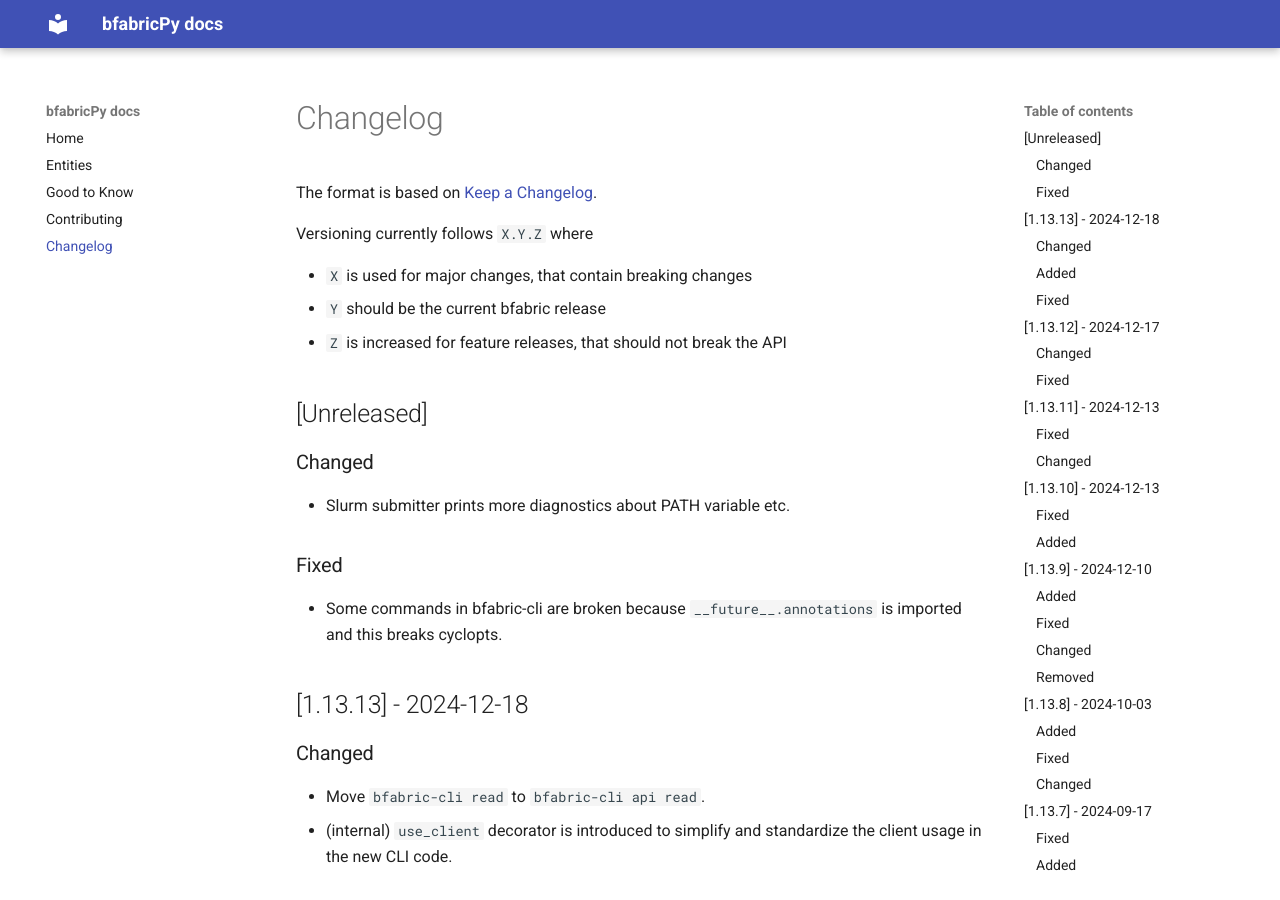
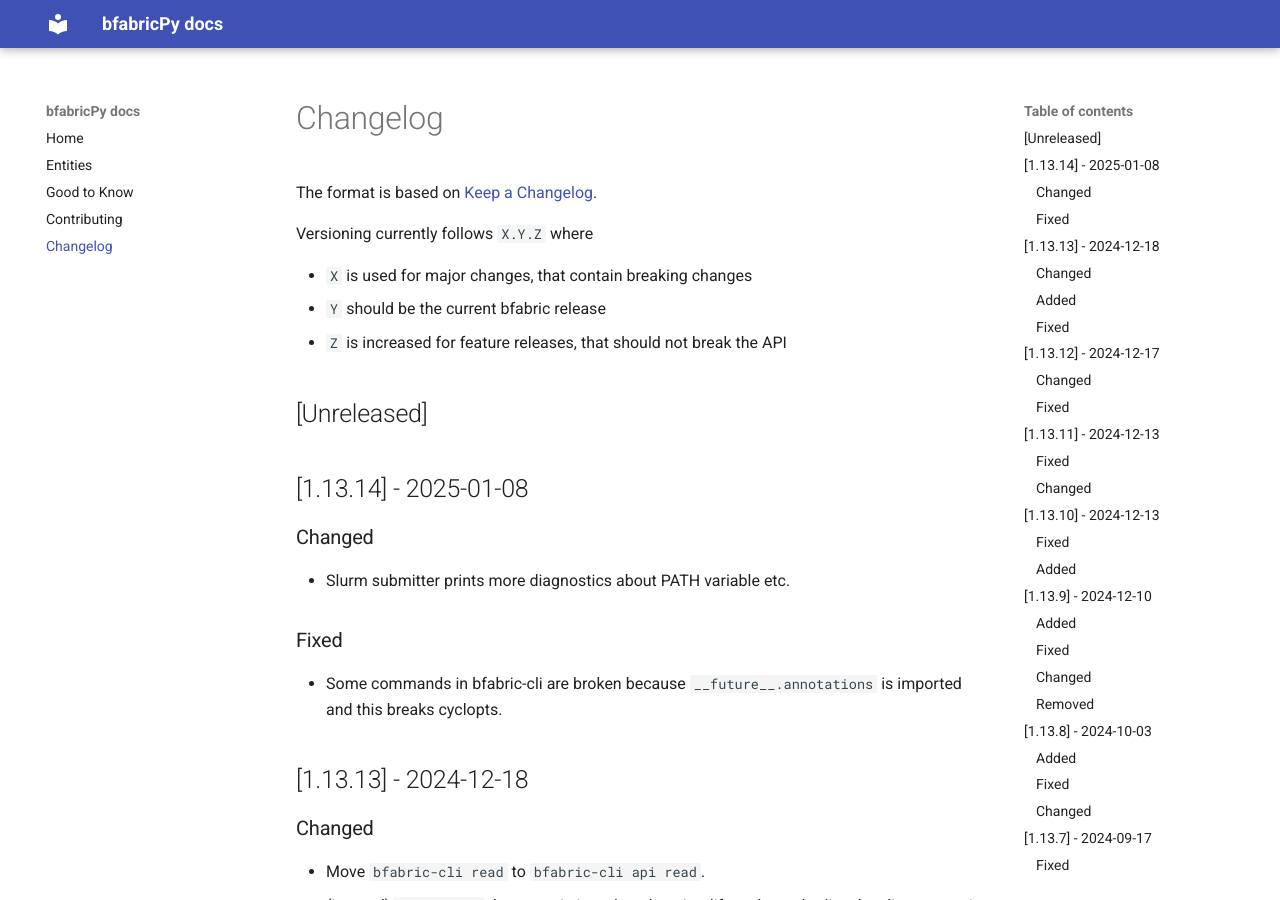
Before and after one commit to fgcz/bfabricPy, an MkDocs documentation site: the page built from docs/changelog.md, in a window 1280 px wide and 900 px high. Built offline with MkDocs 1.6.1 and Material for MkDocs 9.7.7, drawn with Linux system fonts in a browser that asks for light colours.

Commit message:
changelog

```diff
--- a/docs/changelog.md
+++ b/docs/changelog.md
@@ -9,6 +9,8 @@ Versioning currently follows `X.Y.Z` where
 - `Z` is increased for feature releases, that should not break the API
 
 ## \[Unreleased\]
+
+## \[1.13.14\] - 2025-01-08
 
 ### Changed
 
```
Also changed, not shown: app_runner/docs/changelog.md (+2 -0 lines), 1 other file.
